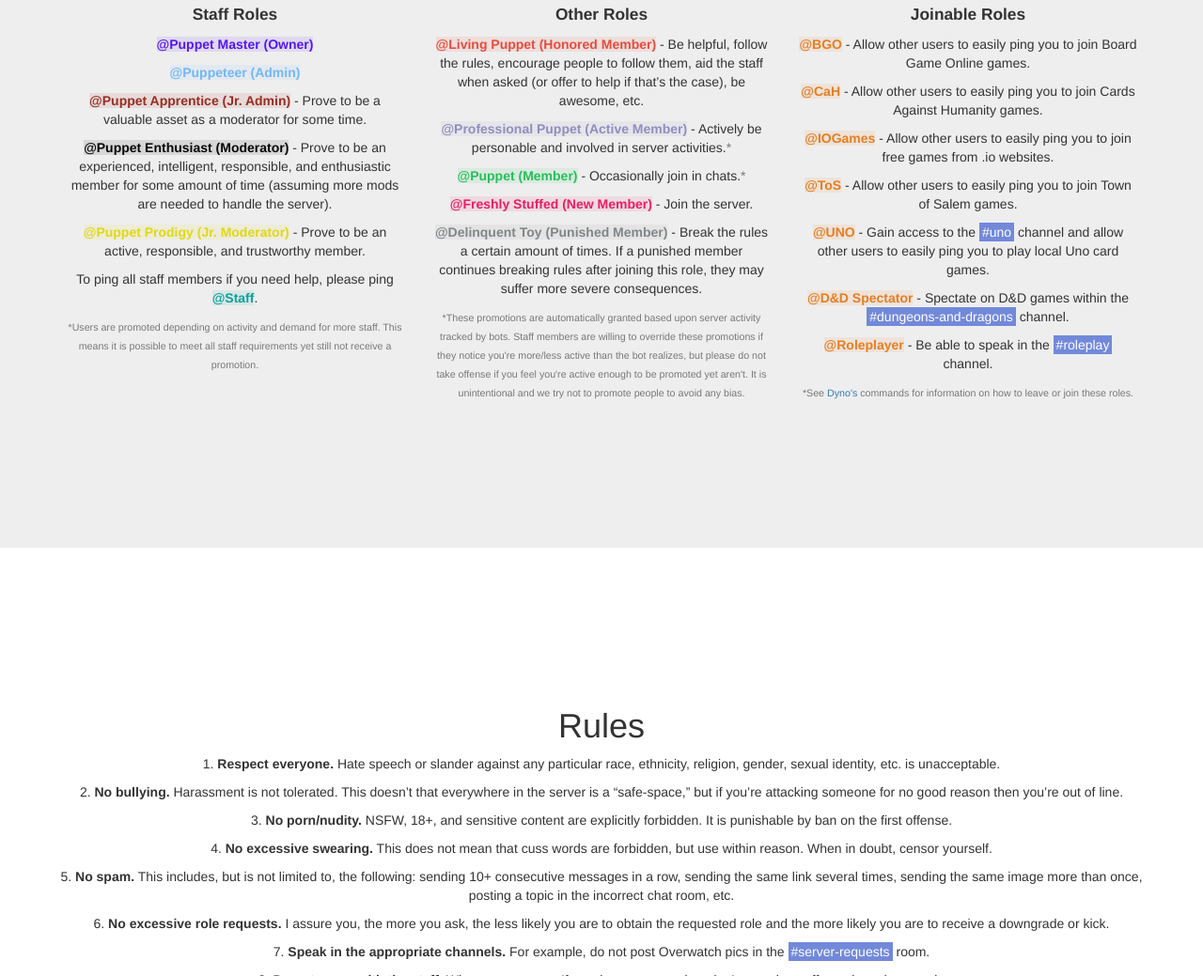
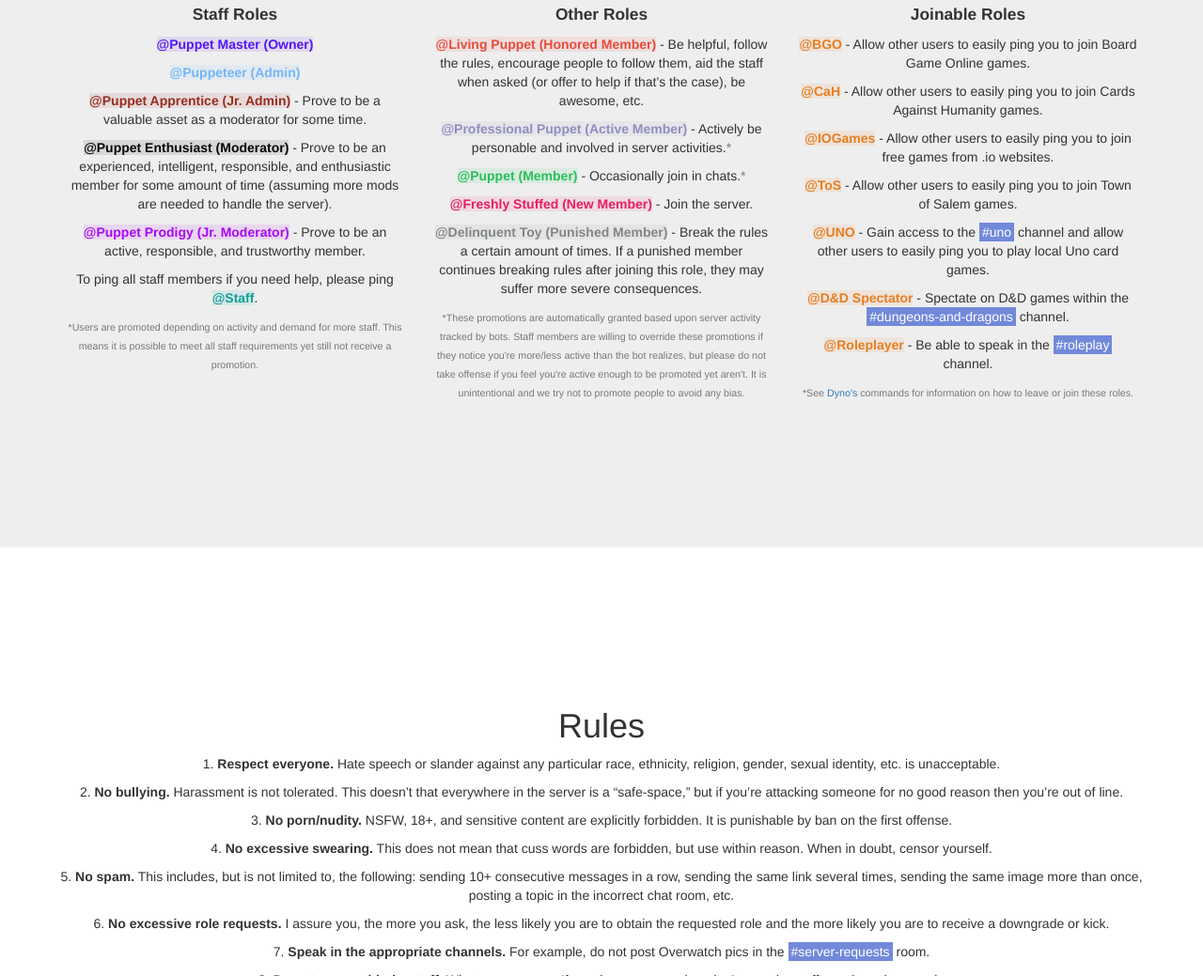
Before and after one commit to cataclysmdiscord/info, a website: page index.html in a window 1280 px wide. Shown: the part 1017-2056 px from the top of the page at 94% size. Drawn offline with Linux system fonts and the light colour scheme.

Commit message:
Update jr mod color

```diff
--- a/css/scrolling-nav.css
+++ b/css/scrolling-nav.css
@@ -103,11 +103,11 @@ mod{
 }
 
 jrmod{
-    color: #e0d814;
+    color: #a909f5;
     font-family: Whitney, 'Helvetica Neue', Helvetica, Arial, sans-serif;
     font-weight: 600;
     white-space: pre-wrap;
-    background-color: rgba(224, 216, 20, 0.0980392);
+    background-color: rgba(169, 9, 245, 0.0980392);
 }
 
 staff{
```
